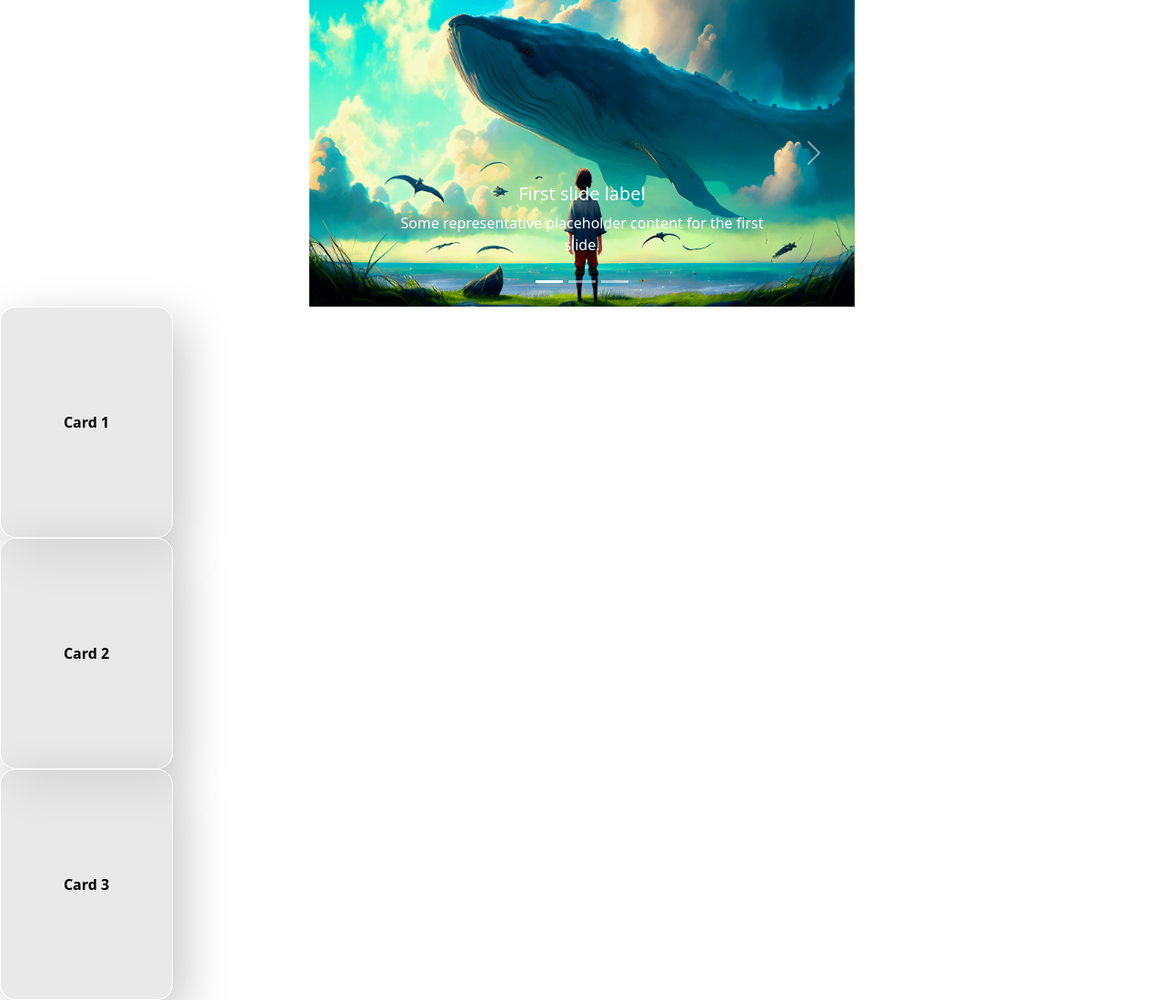
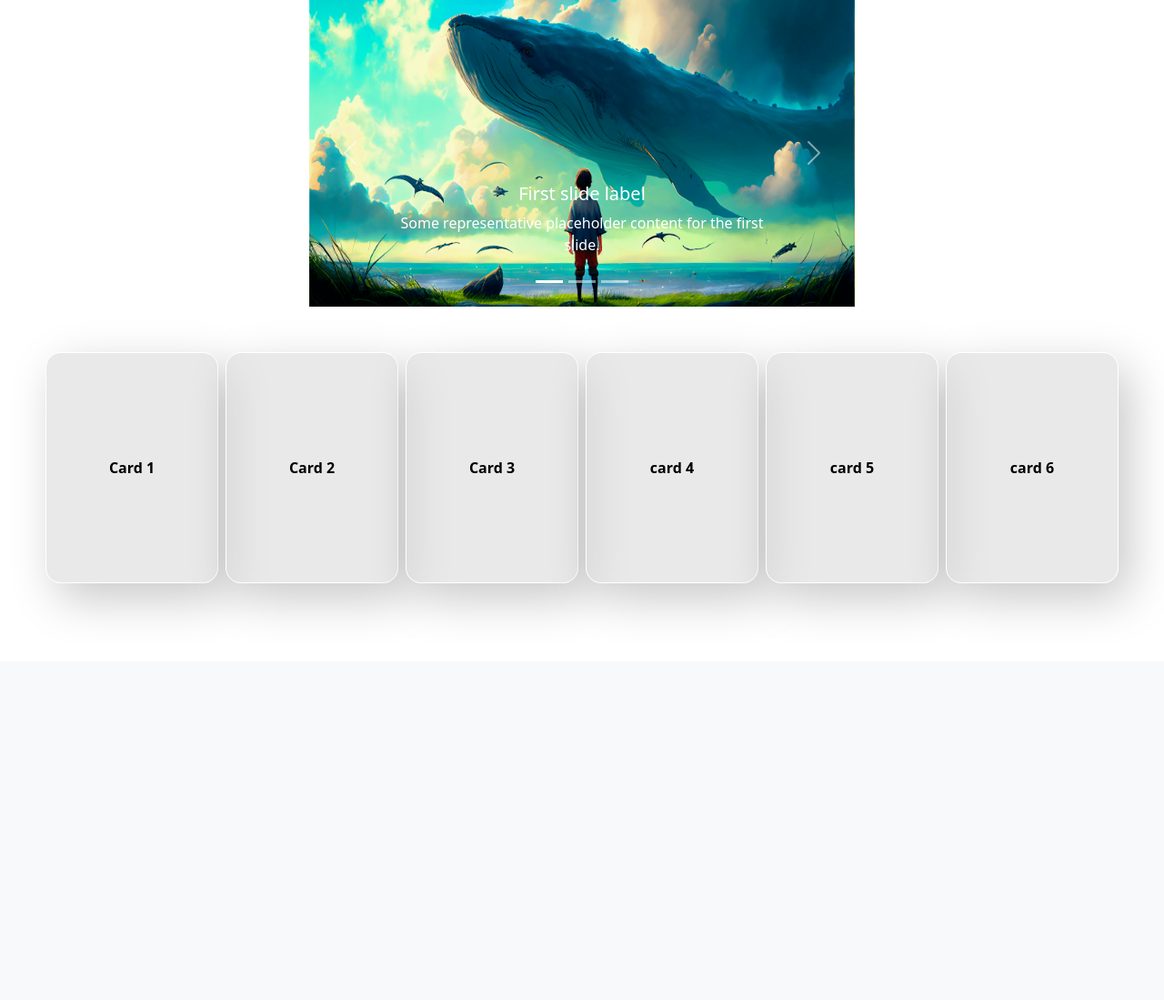
Before and after one commit to Thanathat26/web, a Flask app: page /Home in a window 1280 px wide. Shown: the part 73-1172 px from the top of the page at 91% size. After the commit the page ends 743 px from the top, so only its background shows below. Run offline with Flask 3, Linux system fonts and the light colour scheme; some libraries are stand-ins or nearby versions.

Commit message:
add position

```diff
--- a/static/custom.css
+++ b/static/custom.css
@@ -11,8 +11,13 @@ body {
 .form-signin .form-floating:focus-within {
   z-index: 2;
 }
-
+.card-container {
+  display: flex;
+  justify-content: space-between;
+  padding: 50px;
+}
 .card {
+  position: relative;
   box-sizing: border-box;
   width: 190px;
   height: 254px;
--- a/templates/home.html
+++ b/templates/home.html
@@ -90,6 +90,9 @@
         <div class="card">Card 1</div>
         <div class="card">Card 2</div>
         <div class="card">Card 3</div>
+        <div class="card">card 4 </div>
+        <div class="card">card 5</div>
+        <div class="card">card 6</div>
 <script src="https://cdn.jsdelivr.net/npm/bootstrap@5.3.0/dist/js/bootstrap.bundle.min.js"></script>
 </body>
 </html>
```
